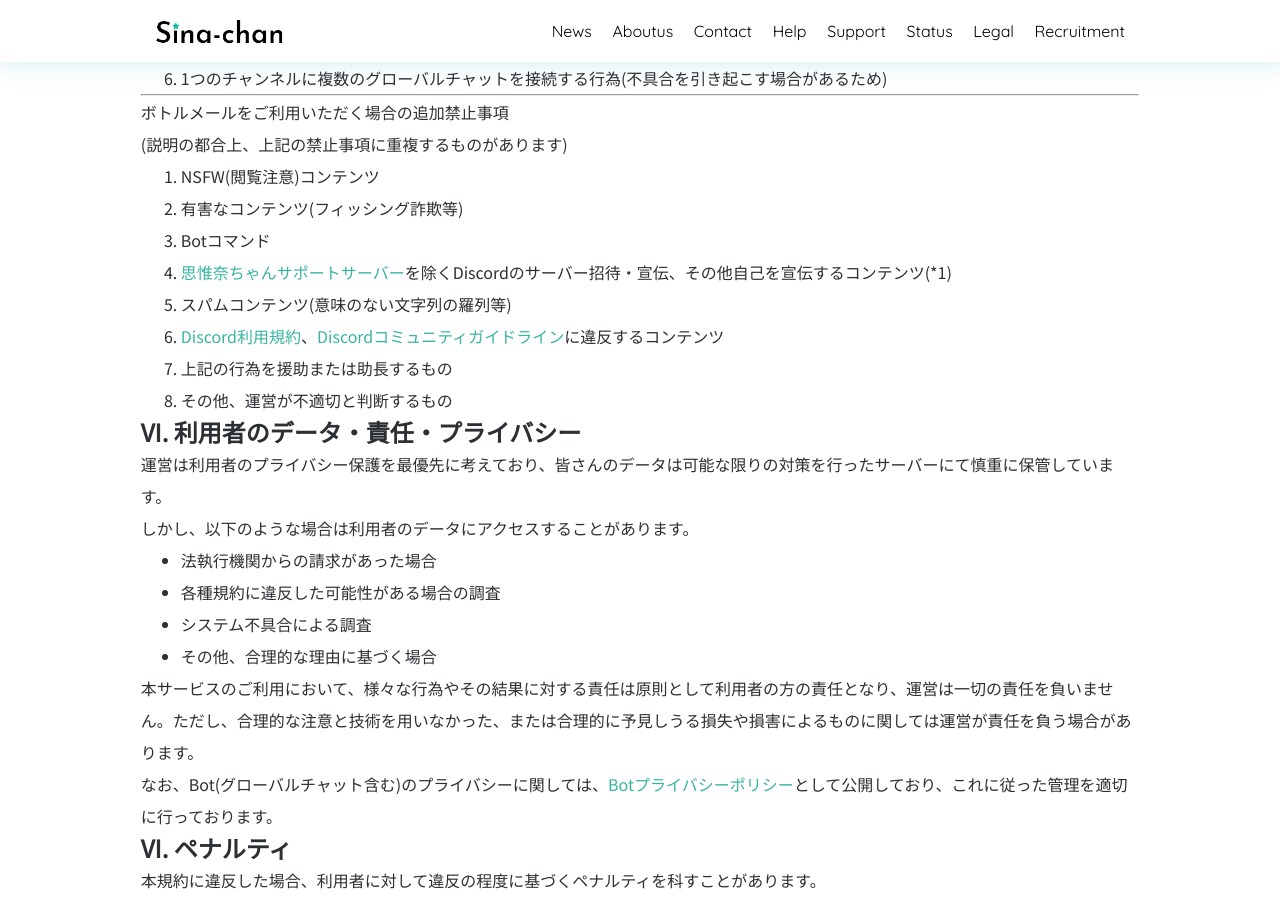
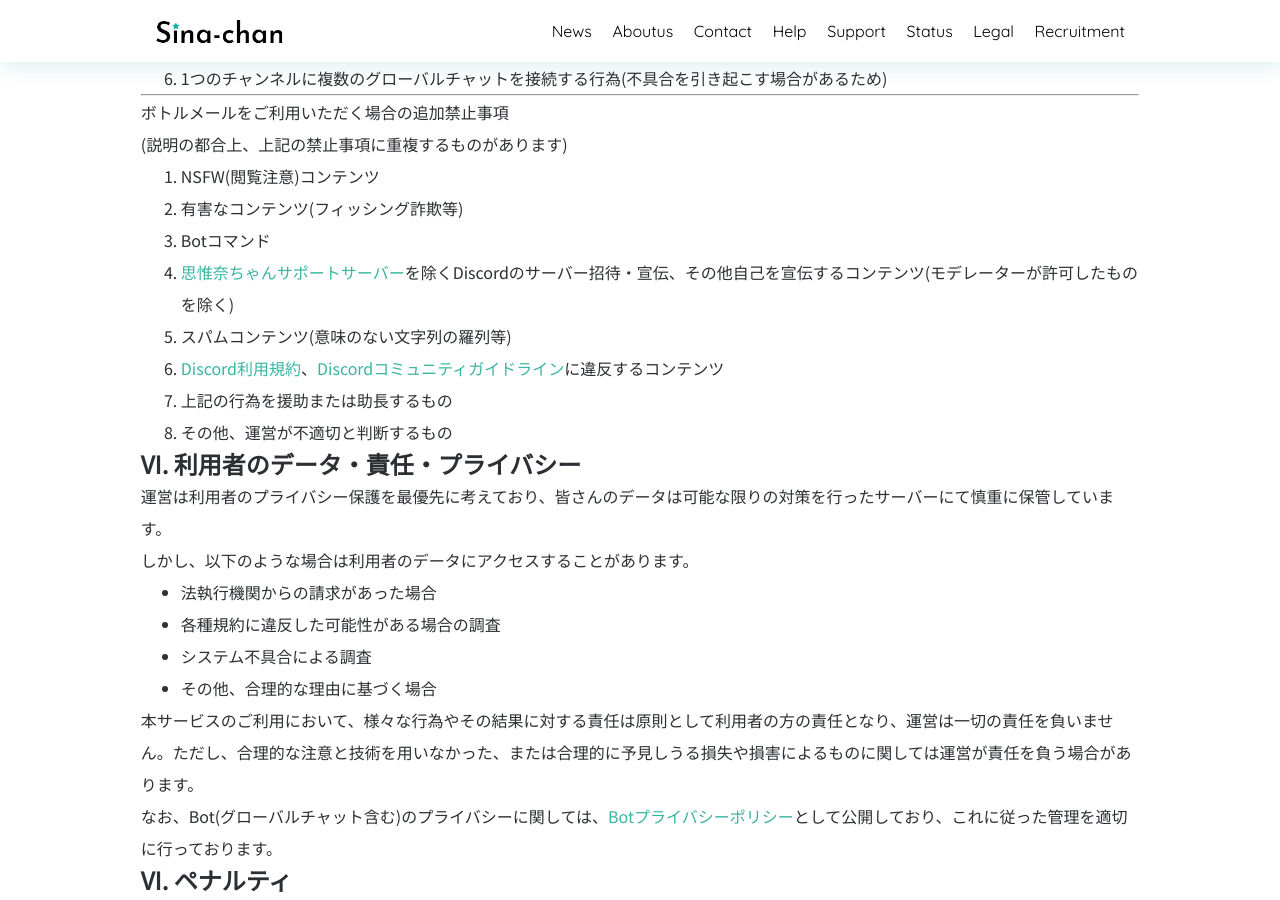
Before and after one commit to SinaKitagami/sinakitagami.github.io, a Jekyll site: the page built from _posts/legal/2023-10-04-use-guideline.md, in a window 1280 px wide and 900 px high, scrolled down 1876 px. Built offline with Jekyll 4.4.1, drawn with Linux system fonts in a browser that asks for light colours; nearby versions of some CDN libraries; a script that is not in the unit is left out.

Commit message:
Update 2023-10-04-use-guideline.md

```diff
--- a/_posts/legal/2023-10-04-use-guideline.md
+++ b/_posts/legal/2023-10-04-use-guideline.md
@@ -90,7 +90,7 @@ Botをご利用いただく場合の追加禁止事項
 1. NSFW(閲覧注意)コンテンツ
 2. 有害なコンテンツ(フィッシング詐欺等)
 3. Botコマンド
-4. <a href="{{site.url}}/discord" class="a-orange">思惟奈ちゃんサポートサーバー</a>を除くDiscordのサーバー招待・宣伝、その他自己を宣伝するコンテンツ(*1)
+4. <a href="{{site.url}}/discord" class="a-orange">思惟奈ちゃんサポートサーバー</a>を除くDiscordのサーバー招待・宣伝、その他自己を宣伝するコンテンツ(モデレーターが許可したものを除く)
 5. スパムコンテンツ(意味のない文字列の羅列等)
 6. <a href="https://discord.com/terms" class="a-orange">Discord利用規約</a>、<a href="https://discord.com/guidelines" class="a-orange">Discordコミュニティガイドライン</a>に違反するコンテンツ
 7. 上記の行為を援助または助長するもの
```
